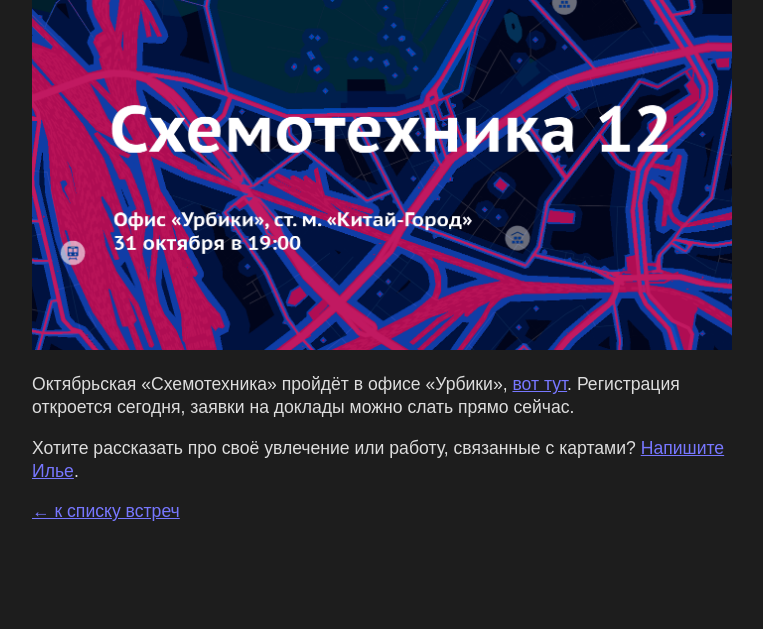
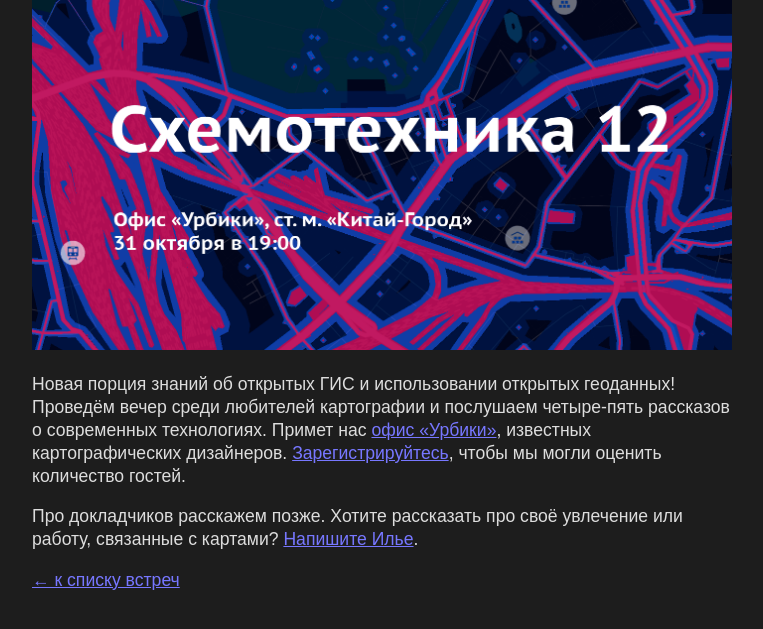
Before and after one commit to Zverik/schemotechnika, a Jekyll site: the page built from _posts/2017-10-14-schemo12.md, in a window 1280 px wide. Shown: the top 629 px of the page, without its empty margins (258-1021 px from the left). Built offline with Jekyll 4.4.1, drawn with Linux system fonts in a browser that asks for light colours.

Commit message:
Registration for schemo12

```diff
--- a/_posts/2017-10-14-schemo12.md
+++ b/_posts/2017-10-14-schemo12.md
@@ -4,8 +4,9 @@ title: Схемотехника 12
 evdate: 31 октября 2017
 image: schemo12.png
 ---
-Октябрьская «Схемотехника» пройдёт в офисе «Урбики»,
-[вот тут](http://myway.io/#/%25D0%259C%25D0%25B0%25D0%25BB%25D1%258B%25D0%25B9%2520%25D0%2597%25D0%25BB%25D0%25B0%25D1%2582%25D0%25BE%25D1%2583%25D1%2581%25D1%2582%25D0%25B8%25D0%25BD%25D1%2581%25D0%25BA%25D0%25B8%25D0%25B9%2520%25D0%25BF%25D0%25B5%25D1%2580%25D0%25B5%25D1%2583%25D0%25BB%25D0%25BE%25D0%25BA%252C%25206%2520%25D1%25811/0).
-Регистрация откроется сегодня, заявки на доклады можно слать прямо сейчас.
+Новая порция знаний об открытых ГИС и использовании открытых геоданных!
+Проведём вечер среди любителей картографии и послушаем четыре-пять рассказов о современных технологиях. Примет нас
+[офис «Урбики»](http://myway.io/#/%25D0%259C%25D0%25B0%25D0%25BB%25D1%258B%25D0%25B9%2520%25D0%2597%25D0%25BB%25D0%25B0%25D1%2582%25D0%25BE%25D1%2583%25D1%2581%25D1%2582%25D0%25B8%25D0%25BD%25D1%2581%25D0%25BA%25D0%25B8%25D0%25B9%2520%25D0%25BF%25D0%25B5%25D1%2580%25D0%25B5%25D1%2583%25D0%25BB%25D0%25BE%25D0%25BA%252C%25206%2520%25D1%25811/0),
+известных картографических дизайнеров. [Зарегистрируйтесь](https://iz.timepad.ru/event/594362/), чтобы мы могли оценить количество гостей.
 
-Хотите рассказать про своё увлечение или работу, связанные с картами? [Напишите Илье](mailto:ilya@zverev.info).
+Про докладчиков расскажем позже. Хотите рассказать про своё увлечение или работу, связанные с картами? [Напишите Илье](mailto:ilya@zverev.info).
```
